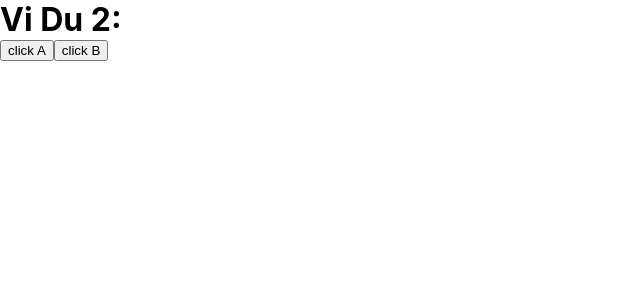
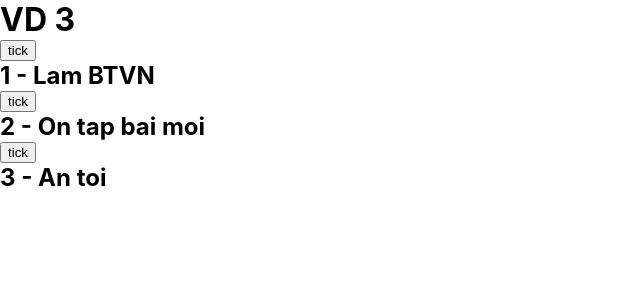
Before and after one commit to nguyengochie/react-sample-b3, a React (Create React App) app: page / in a window 1280 px wide. Shown: the top 300 px of the page, without its empty margins (0-640 px from the left). Built offline with nearby package versions, Linux system fonts and the light colour scheme.

Commit message:
VD 3 reducer

```diff
--- /dev/null
+++ b/src/components/buoi_14/BaiMoiTodo.js
@@ -0,0 +1,60 @@
+import React, { useReducer } from 'react'
+
+const TODO_LIST = [
+    { id: 1, title: "Lam BTVN", isCompleted: false },
+    { id: 2, title: "On tap bai moi", isCompleted: false },
+    { id: 3, title: "An toi", isCompleted: false },
+]
+
+const reducer = (state, action) => {
+    switch (action.type) {
+        case "DO":
+            return state.map((todo) => {
+                if (todo.id === action.id) {
+                    return { ...todo, isCompleted: true }
+                }
+                return todo;
+            })
+        case "UNDO":
+            return state.map((todo) => {
+                if (todo.id === action.id) {
+                    return { ...todo, isCompleted: false }
+                }
+                return todo;
+            })
+
+        default:
+            break;
+    }
+}
+
+const BaiMoiTodo = () => {
+    const [todoList, dispatch] = useReducer(reducer, TODO_LIST);
+
+    const onDo = (id) => {
+        dispatch({ type: "DO", id })
+    }
+    const onUndo = (id) => {
+        dispatch({ type: "UNDO", id })
+    }
+
+    const renderTodoList = () => {
+        return todoList.map((todo) => {
+            return <div key={todo.id} >
+                <button onClick={() => todo.isCompleted ? onUndo(todo.id) : onDo(todo.id)}>
+                    tick
+                </button>
+                <h2>{`${todo.id} - ${todo.title} ${todo?.isCompleted ? "- DONE" : ""}`}</h2>
+            </div >
+        })
+    }
+
+    return (
+        <div>
+            <h1>VD 3</h1>
+            {renderTodoList()}
+        </div>
+    )
+}
+
+export default BaiMoiTodo
--- a/src/components/buoi_14/Page14.js
+++ b/src/components/buoi_14/Page14.js
@@ -6,6 +6,7 @@ import BTVN14Bai4 from './BTVN14Bai4'
 import BTVN14Bai5 from './BTVN14Bai5'
 import BaiMoi from './BaiMoi1'
 import BaiMoi2 from './BaiMoi2'
+import BaiMoiTodo from './BaiMoiTodo'
 
 const Page14 = () => {
     return (
@@ -16,7 +17,8 @@ const Page14 = () => {
             {/* <BTVN14Bai4 /> */}
             {/* <BTVN14Bai5 /> */}
             {/* <BaiMoi /> */}
-            <BaiMoi2 />
+            {/* <BaiMoi2 /> */}
+            <BaiMoiTodo />
         </div>
     )
 }
```
